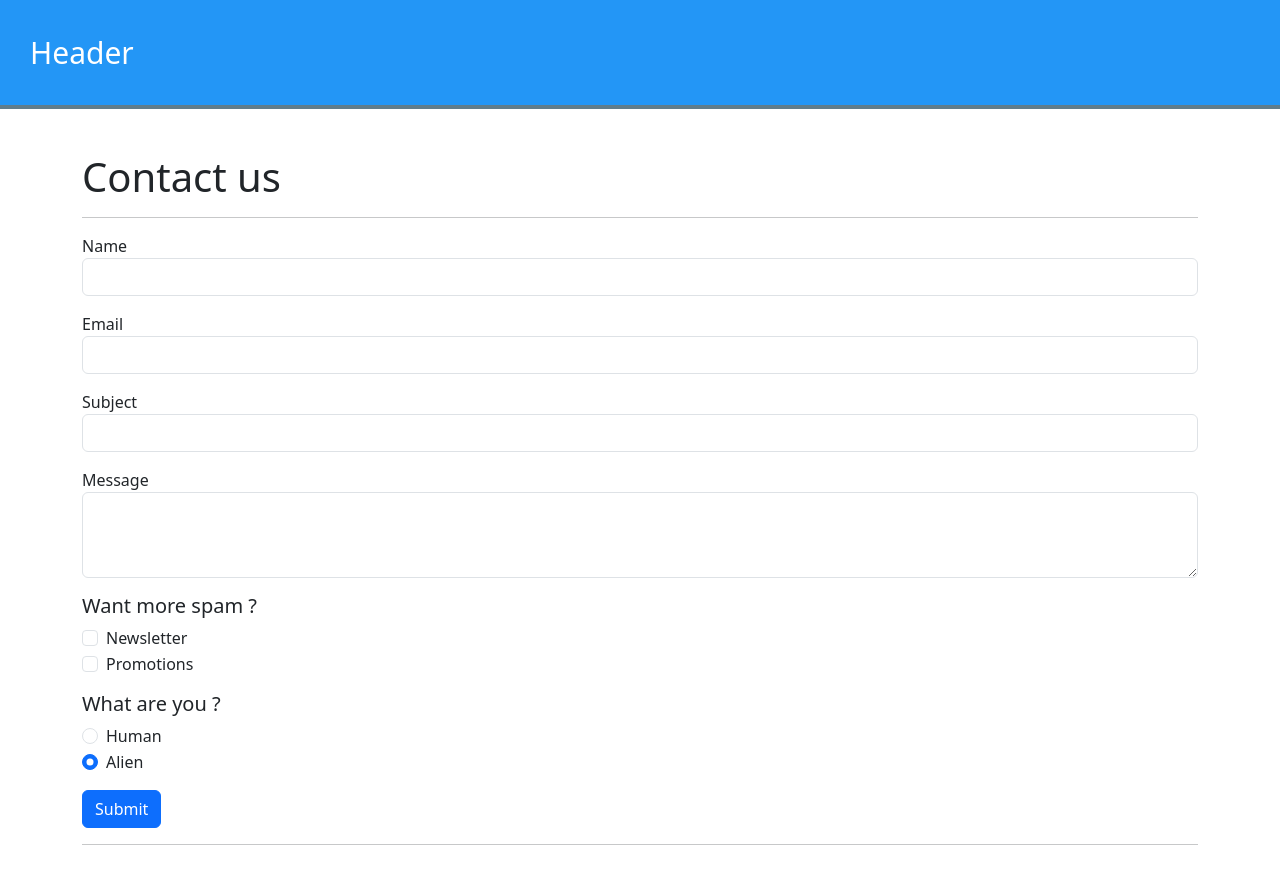
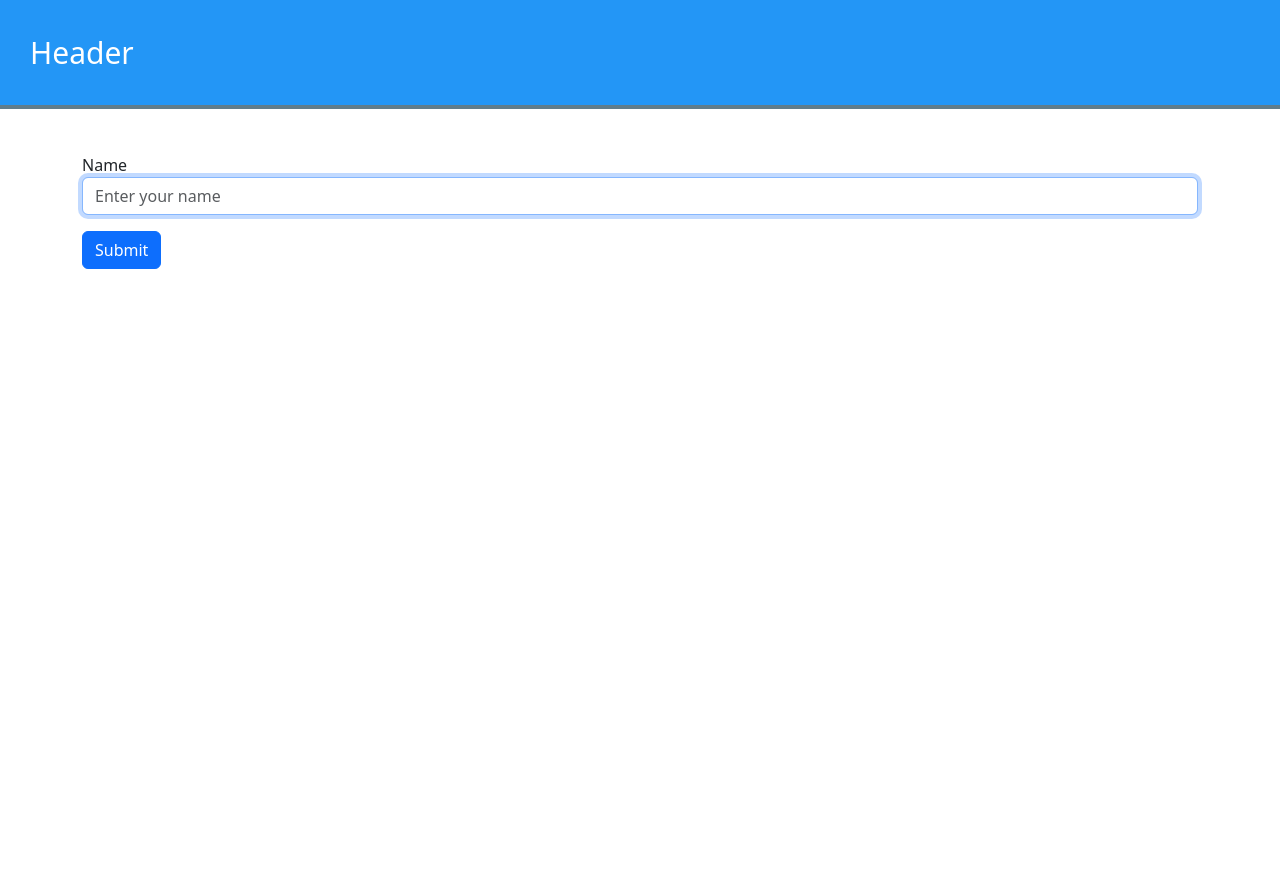
Before and after one commit to zuvy/vue-course, a Vue app: page / in a window 1280 px wide. Shown: the top 884 px of the page. After the commit the page ends 805 px from the top, so only its background shows below. Built offline with nearby package versions, Linux system fonts and the light colour scheme.

Commit message:
Validations up to trying yup on a different type of input.

```diff
--- a/src/App.vue
+++ b/src/App.vue
@@ -2,13 +2,15 @@
   <div>
     <app-header/><br>
     <div class="container">
-      <Contact/>
+      <!-- <Contact/> -->
+      <Validate/>
     </div>
   </div>
 </template>
 
 <script setup>
-  import Contact from './components/contact/index.vue';
+  // import Contact from './components/contact/index.vue';
+  import Validate from './components/validate/index.vue';
 </script>
 
 <!-- style tags are global no matter what component you put it in unless you scope it -->
--- /dev/null
+++ b/src/components/validate/index.vue
@@ -0,0 +1,54 @@
+<template>
+  <Form @submit="handleSubmit" :validation-schema="formSchema" class="form">
+    <div class="mb-3">
+      <label for="name">Name</label>
+      <Field
+        v-focus
+        name="name"
+        placeholder="Enter your name"
+        class="form-control"/>
+      <ErrorMessage name="name" as="div" v-slot="{message}">
+        <div class="alert alert-danger" role="alert">
+          {{ message }}
+        </div>
+      </ErrorMessage>
+    </div>
+
+  <button class="btn btn-primary">
+    Submit
+  </button>
+  </Form>
+</template>
+
+<script setup>
+  import { Field, Form, ErrorMessage } from 'vee-validate';
+  import * as yup from 'yup';
+
+  const formSchema = yup.object({
+    name: yup.string()
+      .required('The name is required.')
+      .max(5, 'Sorry name is longer than 5 characters')
+  })
+
+//  const isRequired = (value) => {
+//    if (!value) {
+//      return 'This field is required';
+//    }
+//    return true;
+//  }
+//  const validateName = (value) => {
+//    if (value !== 'Steve') {return true}
+//    return 'Go away Steve'
+//  }
+
+  function handleSubmit(values, {resetForm}) {
+    console.log('Form submitted with values:', values);
+    resetForm();
+  }
+
+  const vFocus = {
+    mounted(el) {
+      el.focus();
+    }
+  }
+</script>
```
Also changed, not shown: package.json (+17 -3 lines), 1 other file (tests, documents, lock files or other folders).
